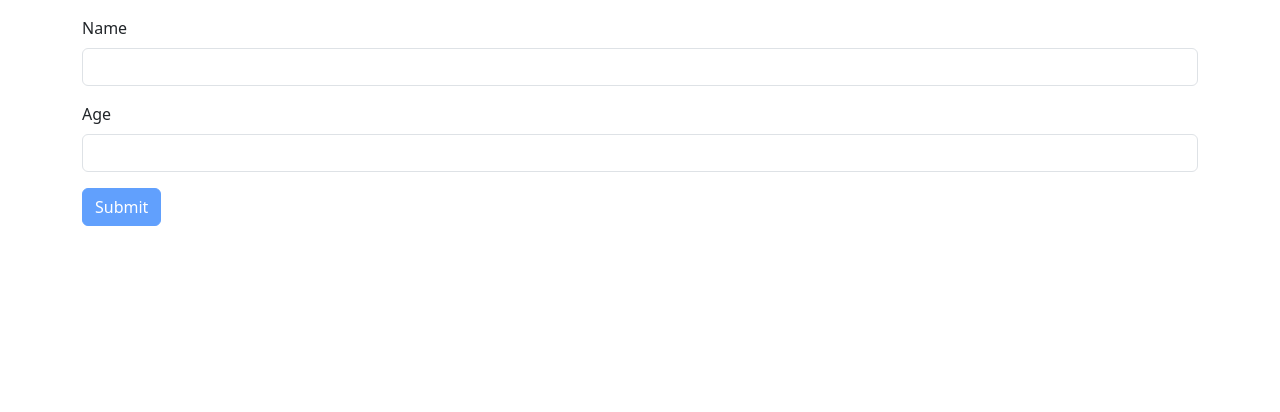
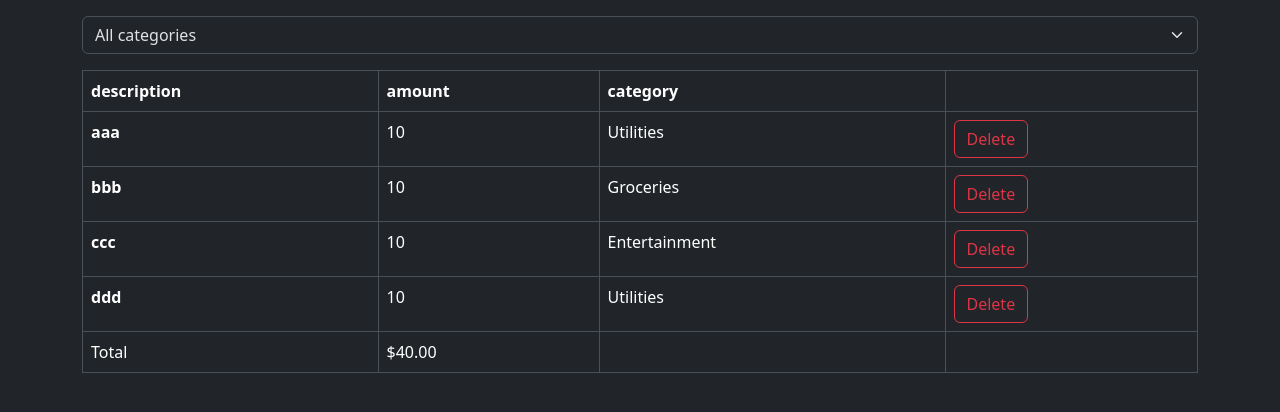
Before and after one commit to zamoosh/react-first, a React (Vite) app: page / in a window 1280 px wide. Shown: the top 412 px of the page. Built offline with nearby package versions, Linux system fonts and the light colour scheme.

Commit message:
add client filtered list

```diff
--- a/index.html
+++ b/index.html
@@ -9,7 +9,7 @@
     <meta name="viewport" content="width=device-width, initial-scale=1.0" />
     <title>Vite + React + TS</title>
   </head>
-  <body>
+  <body data-bs-theme="dark">
     <div id="root"></div>
     <script type="module" src="/src/main.tsx"></script>
     <!-- <script type="module" src="/src/assets/fontawesome-pro/js/regular.js"></script>
--- a/src/App.tsx
+++ b/src/App.tsx
@@ -1,12 +1,37 @@
 // import { useState } from "react";
 // import { nanoid } from "nanoid";
 // import { produce } from "immer";
-import Form from "./componenets/FormComponent/Form";
+// import Form from "./componenets/FormComponent/Form";
+import ExpenseList from "./componenets/expense-tracker/ocmponents/expense-list/ExpenseList.tsx";
+import { useState } from "react";
+// import { produce } from "immer";
+import ExpenseFilter from "./componenets/expense-tracker/ocmponents/expense-list/ExpenseFilter.tsx";
 
 function App() {
+  const [selectedFilter, setSelectedFilter] = useState("");
+  const [expenses, setExpenses] = useState([
+    { id: 1, description: "aaa", amount: 10, category: "Utilities" },
+    { id: 2, description: "bbb", amount: 10, category: "Groceries" },
+    { id: 3, description: "ccc", amount: 10, category: "Entertainment" },
+    { id: 4, description: "ddd", amount: 10, category: "Utilities" },
+  ]);
+
+  let visibleExpenses = [...expenses];
+  if (selectedFilter.length > 0)
+    visibleExpenses = expenses.filter((e) => e.category === selectedFilter);
+
   return (
     <div className={"container mt-3"}>
-      <Form />
+      <ExpenseFilter
+        onSelectCategory={(category: string) => setSelectedFilter(category)}
+      />
+
+      <ExpenseList
+        expense={visibleExpenses}
+        onDelete={(id: number) =>
+          setExpenses(expenses.filter((e) => e.id !== id))
+        }
+      />
     </div>
   );
 }
--- /dev/null
+++ b/src/componenets/expense-tracker/ocmponents/expense-list/ExpenseFilter.tsx
@@ -0,0 +1,19 @@
+interface Props {
+  onSelectCategory: (category: string) => void;
+}
+
+function ExpenseFilter({ onSelectCategory }: Props) {
+  return (
+    <select
+      className="form-select mb-3"
+      onChange={(event) => onSelectCategory(event.target.value)}
+    >
+      <option value="">All categories</option>
+      <option value="Groceries">Groceries</option>
+      <option value="Utilities">Utilities</option>
+      <option value="Entertainment">Entertainment</option>
+    </select>
+  );
+}
+
+export default ExpenseFilter;
--- /dev/null
+++ b/src/componenets/expense-tracker/ocmponents/expense-list/ExpenseList.tsx
@@ -0,0 +1,62 @@
+import { nanoid } from "nanoid";
+
+interface Expense {
+  id: number;
+  description: string;
+  amount: number;
+  category: string;
+}
+
+interface Props {
+  expense: Expense[];
+  onDelete: (id: number) => void;
+}
+
+function ExpenseList({ expense, onDelete }: Props) {
+  if (expense.length === 0) return null;
+
+  return (
+    <table className="table table-hover table-bordered">
+      <thead>
+        <tr>
+          <th scope="col">description</th>
+          <th scope="col">amount</th>
+          <th scope="col">category</th>
+          <th scope="col"></th>
+        </tr>
+      </thead>
+      <tbody>
+        {expense.map((expense) => (
+          <tr key={nanoid()}>
+            <th>{expense.description}</th>
+            <td>{expense.amount}</td>
+            <td>{expense.category}</td>
+            <td>
+              <button
+                className="btn btn-outline-danger"
+                onClick={() => onDelete(expense.id)}
+              >
+                Delete
+              </button>
+            </td>
+          </tr>
+        ))}
+      </tbody>
+      <tfoot>
+        <tr>
+          <td>Total</td>
+          <td>
+            $
+            {expense
+              .reduce((acc, expense) => expense.amount + acc, 0)
+              .toFixed(2)}
+          </td>
+          <td></td>
+          <td></td>
+        </tr>
+      </tfoot>
+    </table>
+  );
+}
+
+export default ExpenseList;
```
